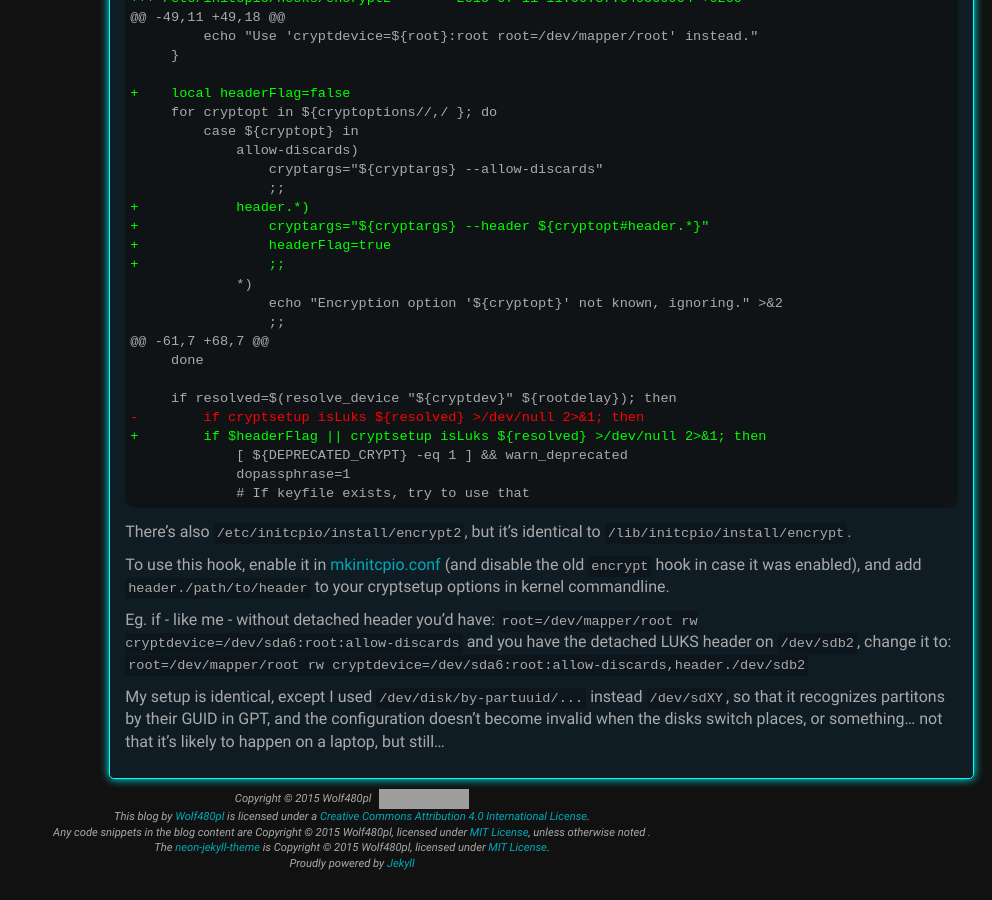
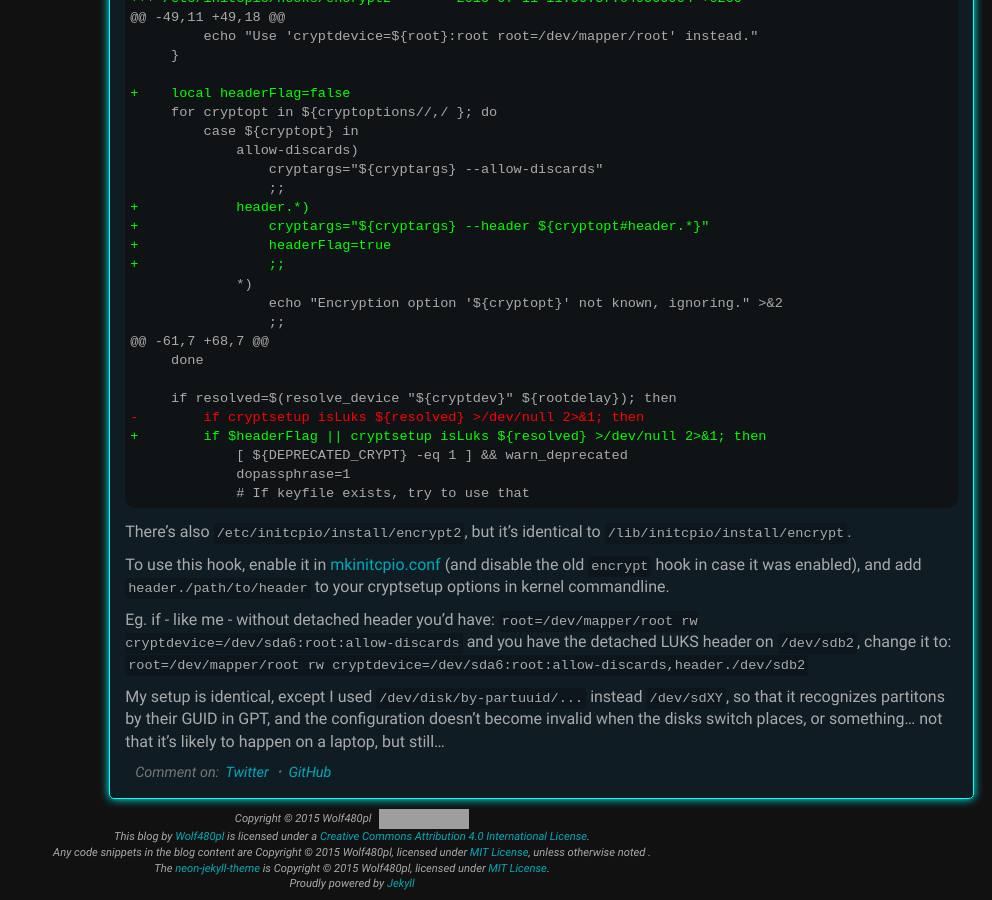
Before and after one commit to Wolf480pl/wolf480pl.github.com, a Jekyll site: the page built from _posts/2015-08-20-initramfs-lusk-detached-header.md, in a window 1280 px wide and 900 px high, scrolled down 713 px. Shown: the whole window, without its empty margins (288-1280 px from the left). Built offline with Jekyll 4.4.1, drawn with Linux system fonts in a browser that asks for light colours; some of the changed lines change nothing that is shown; grey boxes are pictures that could not be loaded.

Commit message:
Add comment URLs to "Configuring Arch's initramfs..."

```diff
--- a/_posts/2015-08-20-initramfs-lusk-detached-header.md
+++ b/_posts/2015-08-20-initramfs-lusk-detached-header.md
@@ -3,6 +3,9 @@
 title: Configuring Arch's initramfs for detached LUKS header
 categories: prometheus setup
 tags: arch linux initramfs luks detached header
+comments:
+  twitter: "https://twitter.com/Wolf480pl/status/634470848880058368"
+  github: "https://github.com/Wolf480pl/wolf480pl.github.com/commit/aea3a4e752b034f1c138eed3fd16ac616807be08#comments"
 ---
 After [setting up encrypted partitions][partitioning] and [installing][arch-install] [Arch Linux][arch], I relized that Arch's initramfs with the default `encrypt` hook can't mount an encrypted root filesystem with detached LUKS header. I had to modify it for that to work.
 
```
